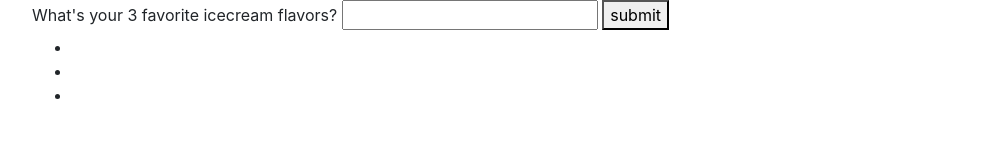
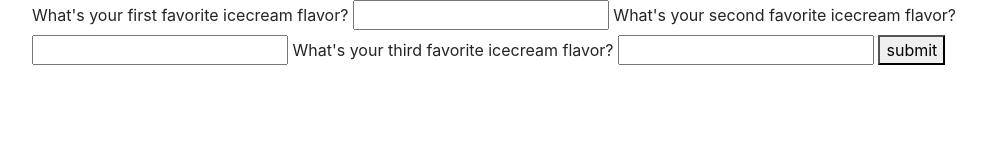
Before and after one commit to amackey693-EpicodusLessons/favorite-ice-creams, a plain HTML site: page index.html in a window 1280 px wide. Shown: the whole page, without its empty margins (53-1039 px from the left). Drawn offline with Linux system fonts and the light colour scheme.

Commit message:
finalizes flavor arrays & looping for our favorite ice cream flavors

```diff
--- a/index.html
+++ b/index.html
@@ -10,15 +10,15 @@
 <body>
   <div class="container">
     <form id=flavorInput>
-      <label for="flavors">What's your 3 favorite icecream flavors?</label>
-      <input type="text">
+      <label for="flav1">What's your first favorite icecream flavor?</label>
+      <input id="flav1" type="text">
+      <label for="flav2">What's your second favorite icecream flavor?</label>
+      <input id="flav2" type="text">
+      <label for="flav3">What's your third favorite icecream flavor?</label>
+      <input id="flav3" type="text">
       <button type="submit">submit</button>
     </form>
-    <ul>
-      <li></li>
-      <li></li>
-      <li></li>
-    </ul>
+    <p class="answer"></p>
   </div>
 </body>
 </html>
--- a/js/scripts.js
+++ b/js/scripts.js
@@ -1,9 +1,40 @@
 $(document).ready(function(){
-  $("#form").submit(function(event){
+  $("form#flavorInput").submit(function(event){
     event.preventDefault();
+    var flavorArray = [1,2,3];
 
-    var favorite = ['#', '#', '#']
+    // console.log(flavorA);
+
+    flavorArray.forEach(function(flavor){
+      var userInput = $("#flav"+flavor).val();
+      $(".answer").append(" " + userInput);
+      // console.log(index);
+      // console.log(flavor);
+      // console.log($(flavor));
+      // console.log(userInput);
+
+    });
+
 
   });
 
 });
+
+
+// $(document).ready(function() {
+//   $("#formOne").submit(function(event) {
+//     event.preventDefault();
+//     var blanks = ["person1", "person2", "animal", "exclamation", "verb", "noun"];
+
+//     console.log(blanks)
+
+//     blanks.forEach(function(blank) {
+//       var userInput = $("input#" + blank).val();
+//       $("." + blank).text(userInput);
+//     });
+
+//     $("#story").show();
+
+
+//   });
+// });
```
